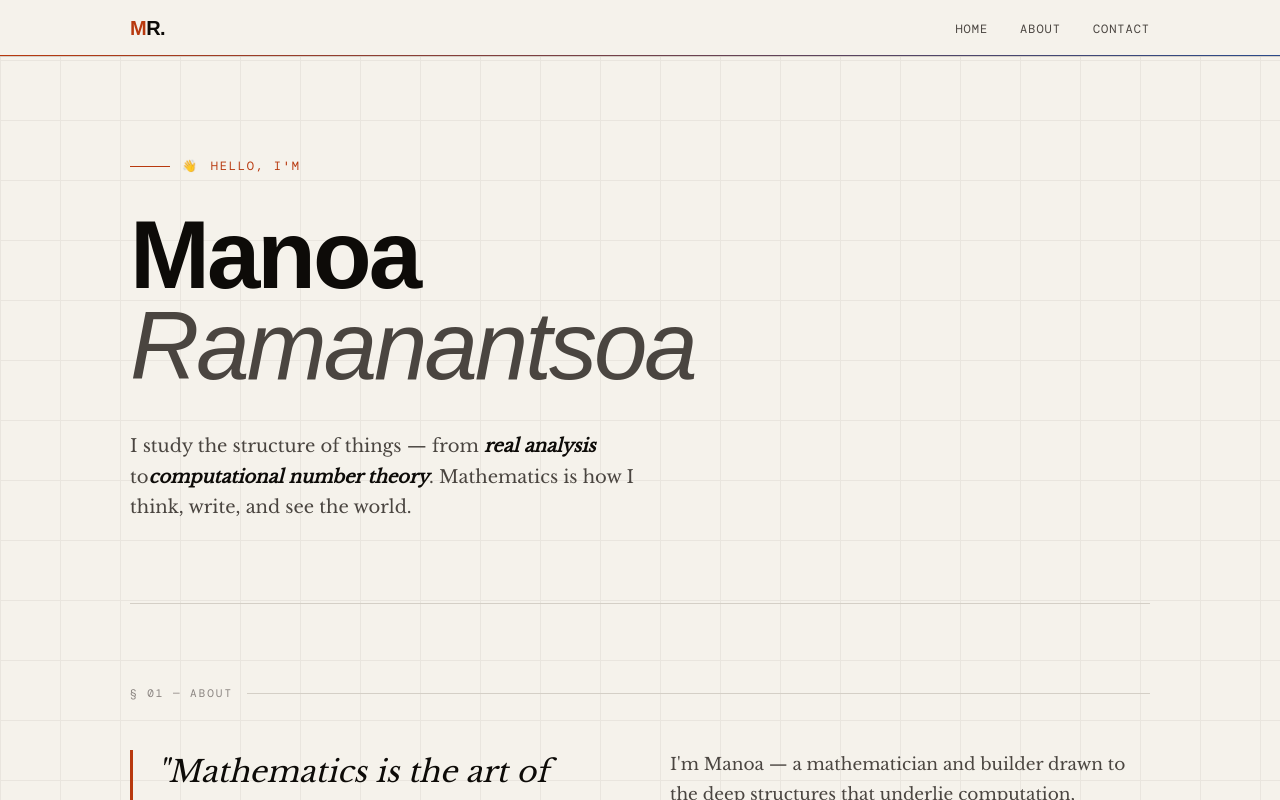
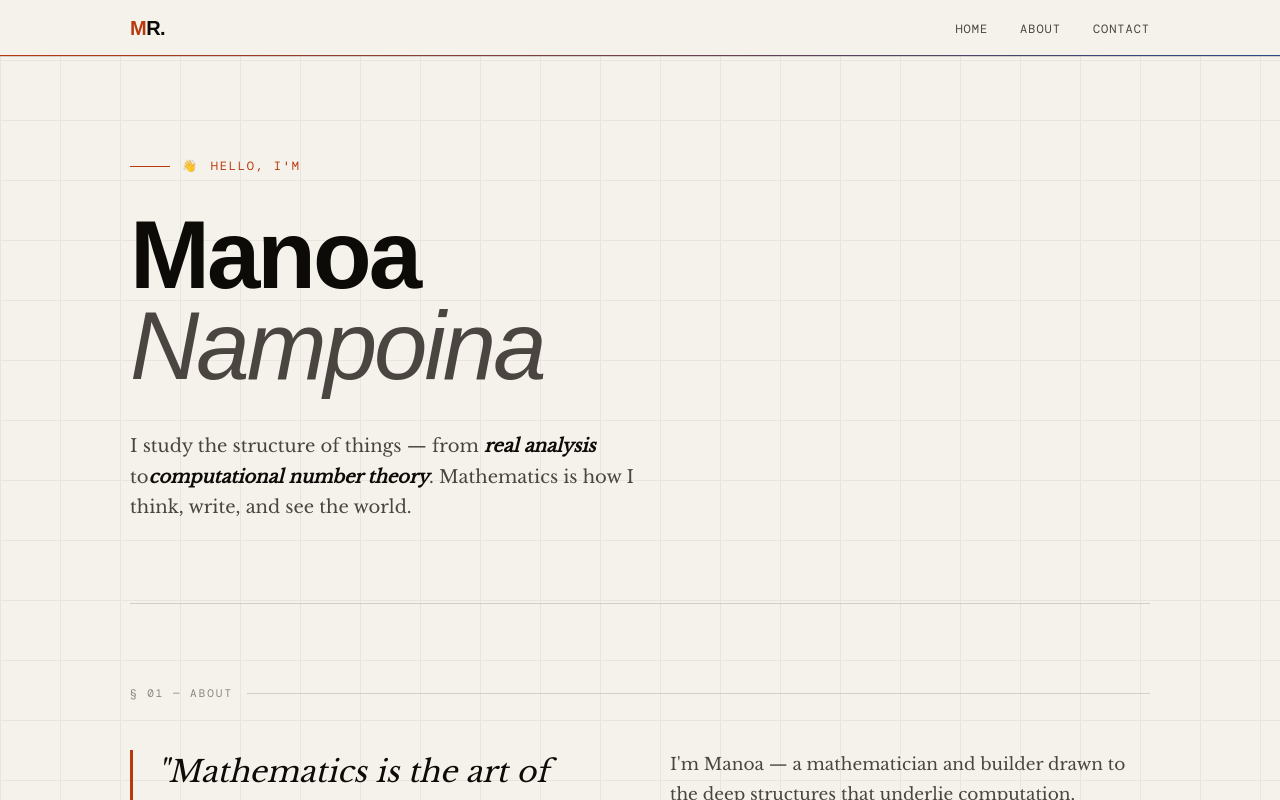
Before and after one commit to MA-NOA/portfolioReact, a React app: page / in a window 1280 px wide. Shown: the top 800 px of the page. Built offline with nearby package versions, Linux system fonts and the light colour scheme; the HTML template or start-up script is replaced by a standard one.

Commit message:
Edit name

```diff
--- a/src/App.jsx
+++ b/src/App.jsx
@@ -68,7 +68,7 @@ function App() {
           <h1 className="hero-name">
             Manoa
             <br />
-            <em>Ramanantsoa</em>
+            <em>Nampoina</em>
           </h1>
           <p className="hero-desc">
             I study the structure of things — from{" "}
```
